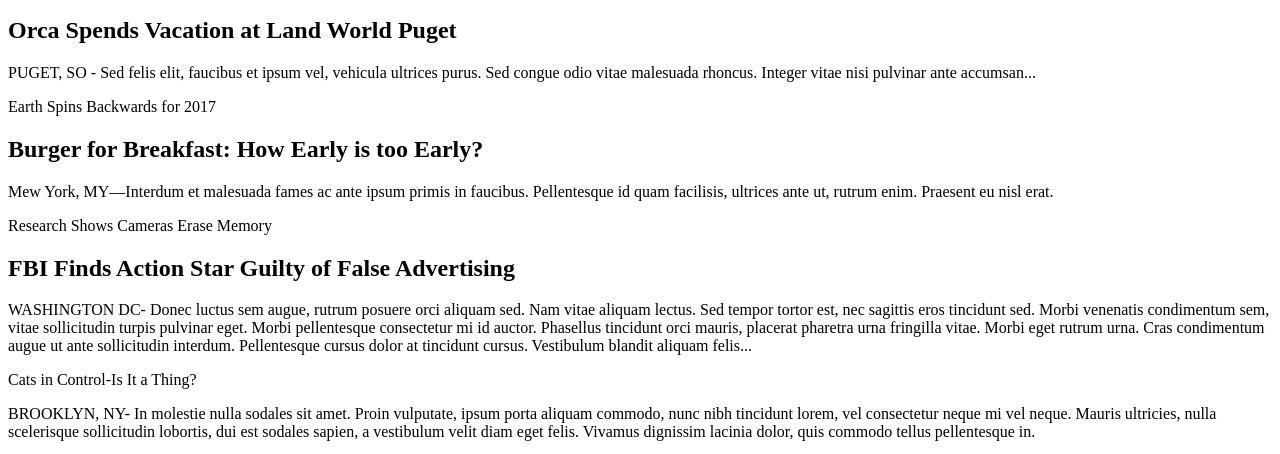
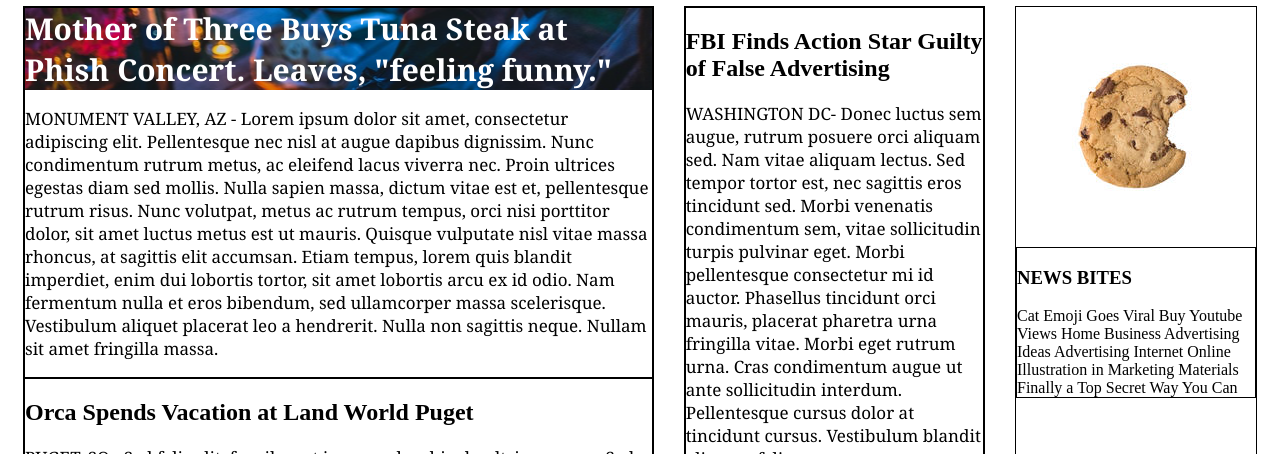
Before and after one commit to Reaba/Mytimes, a plain HTML site: page index.html in a window 1280 px wide. Shown: the part 117-571 px from the top of the page. Drawn offline with Linux system fonts and the light colour scheme.

Commit message:
pictures added but not working

```diff
--- a/index.html
+++ b/index.html
@@ -26,7 +26,7 @@
     <div class="content">
       <!-- First News Column -->
       <div class="column large">
-        <div class="lead story">
+        <div class="lead-story">
           <div class="image-content">
             <span>Mother of Three Buys Tuna Steak at Phish Concert. Leaves, "feeling funny."</span>
           </div>
--- a/resources/css/style.css
+++ b/resources/css/style.css
@@ -25,3 +25,77 @@ nav span {
   padding: 20px 10px;
 
 }
+
+.column.large {
+  width: 630px;
+  height: 550px;
+  display: flex;
+  flex-direction: column;
+  border: 1px solid black;
+  margin-right: 32px;
+  position: relative;
+  top: 100px;
+  margin: 15px;
+}
+
+
+.lead-story {
+  border: 1px solid black;
+}
+
+.text-content {
+  border: 1px solid black;
+}
+
+.column.medium {
+  width: 300px;
+  display: flex;
+  position: relative;
+  top: 100px;
+  flex-direction: column;
+  border: 1px solid black;
+  margin: 15px;
+}
+
+.column.small {
+  width: 240px;
+  display: flex;
+  flex-direction: column;
+  position: relative;
+  top: 100px;
+  border: 1px solid black;
+  margin: 15px;
+}
+
+.news-bites {
+  border: 1px solid black;
+}
+
+.content {
+  display: flex;
+}
+
+.image-content  span {
+  display: flex;
+  background-image: url("../images/img-story-main.png");
+  font-family: Georgia;
+  font-weight: bold;
+  font-size: 30px;
+  color: white;
+}
+
+.fall-cancelled image-content {
+  background-image: url("../images/img-story-2.png");
+
+}
+
+.cat-ceo image-content {
+  background-image: url("../images/img-story-1.png");
+
+}
+
+.narrative {
+  font-family: Georgia;
+  font-size: 17px;
+  color: black;
+}
```
